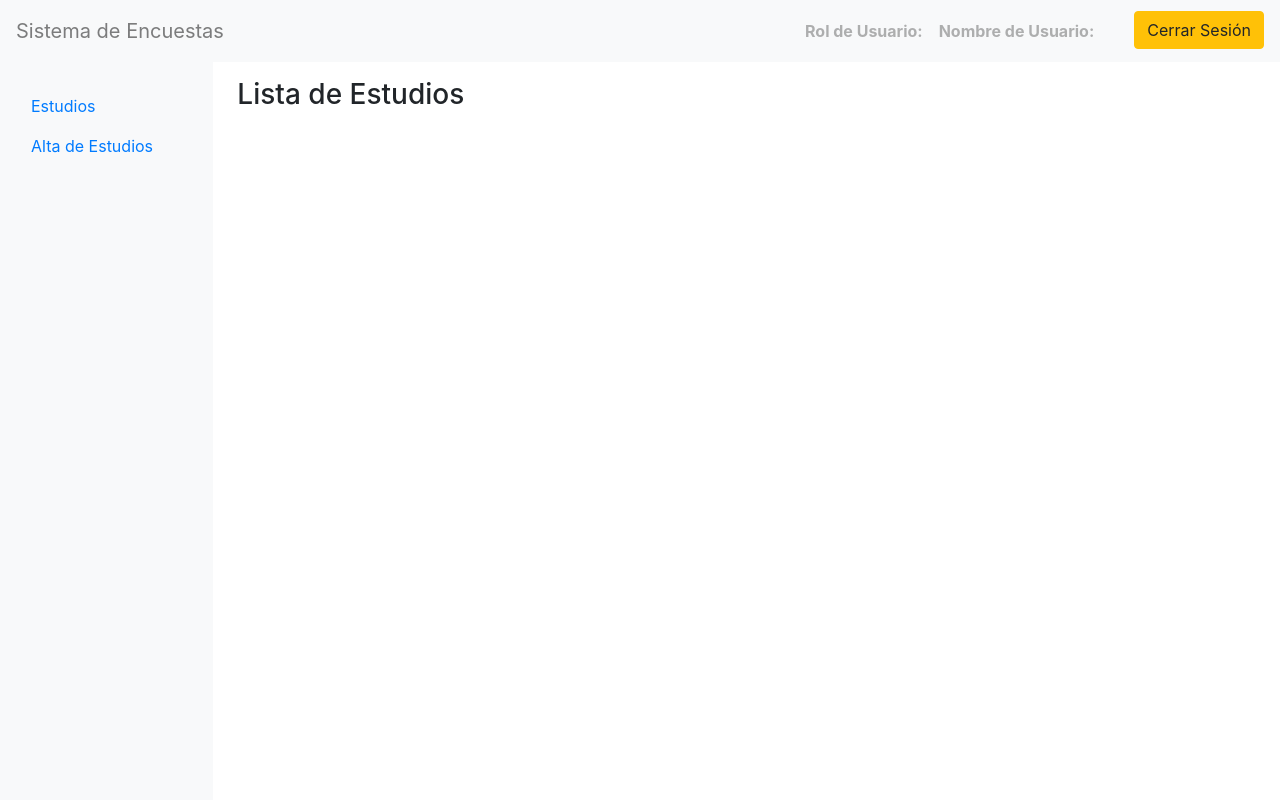
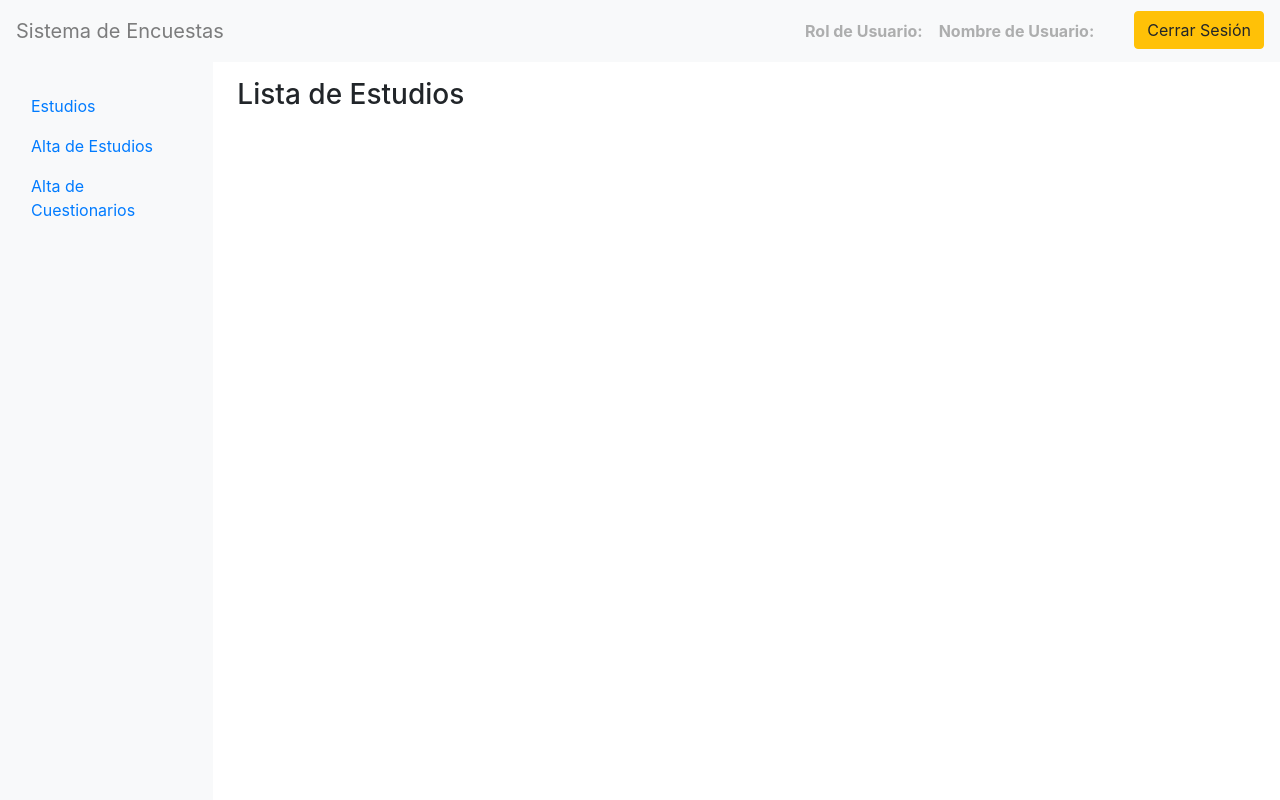
Before and after one commit to SkyllerXBruce/aleph, a CodeIgniter app: page /aleph/index.php/studies/index in a window 1280 px wide. Run offline with CodeIgniter, Linux system fonts and the light colour scheme.

Commit message:
creacion del Formulario Cuestionario

```diff
--- /dev/null
+++ b/application/views/admin_estudio/create_quest.php
@@ -0,0 +1 @@
+<h3>Cuestionario</h3>
--- a/application/views/layout/aside_estudio.php
+++ b/application/views/layout/aside_estudio.php
@@ -22,7 +22,8 @@
 		<!-- Links de la Barra Lateral -->
 		<div class="nav flex-column nav-pills" id="v-pills-tab" role="tablist" aria-orientation="vertical">
 			<a href="<?=base_url('studies')?>" class="nav-link <?= $this->uri->segment(2) == '' ? 'active' : ''; ?>"  data-toggle="pill">Estudios</a>
-			<a href="<?=base_url('studies/create')?>" class="nav-link <?= $this->uri->segment(2) == 'create' || $this->uri->segment(2) == 'registrarUsuario' ? 'active' : ''; ?>" data-toggle="pill">Alta de Estudios</a>
+			<a href="<?=base_url('studies/create')?>" class="nav-link <?= $this->uri->segment(2) == 'create' || $this->uri->segment(2) == 'studies/addStudy' ? 'active' : ''; ?>" data-toggle="pill">Alta de Estudios</a>
+			<a href="<?=base_url('studies/addQuest')?>" class="nav-link <?= $this->uri->segment(3) == '' ? 'addQuest' : ''; ?>"  data-toggle="pill">Alta de Cuestionarios</a>
 		</div>
 	</div>
 </nav>
```
